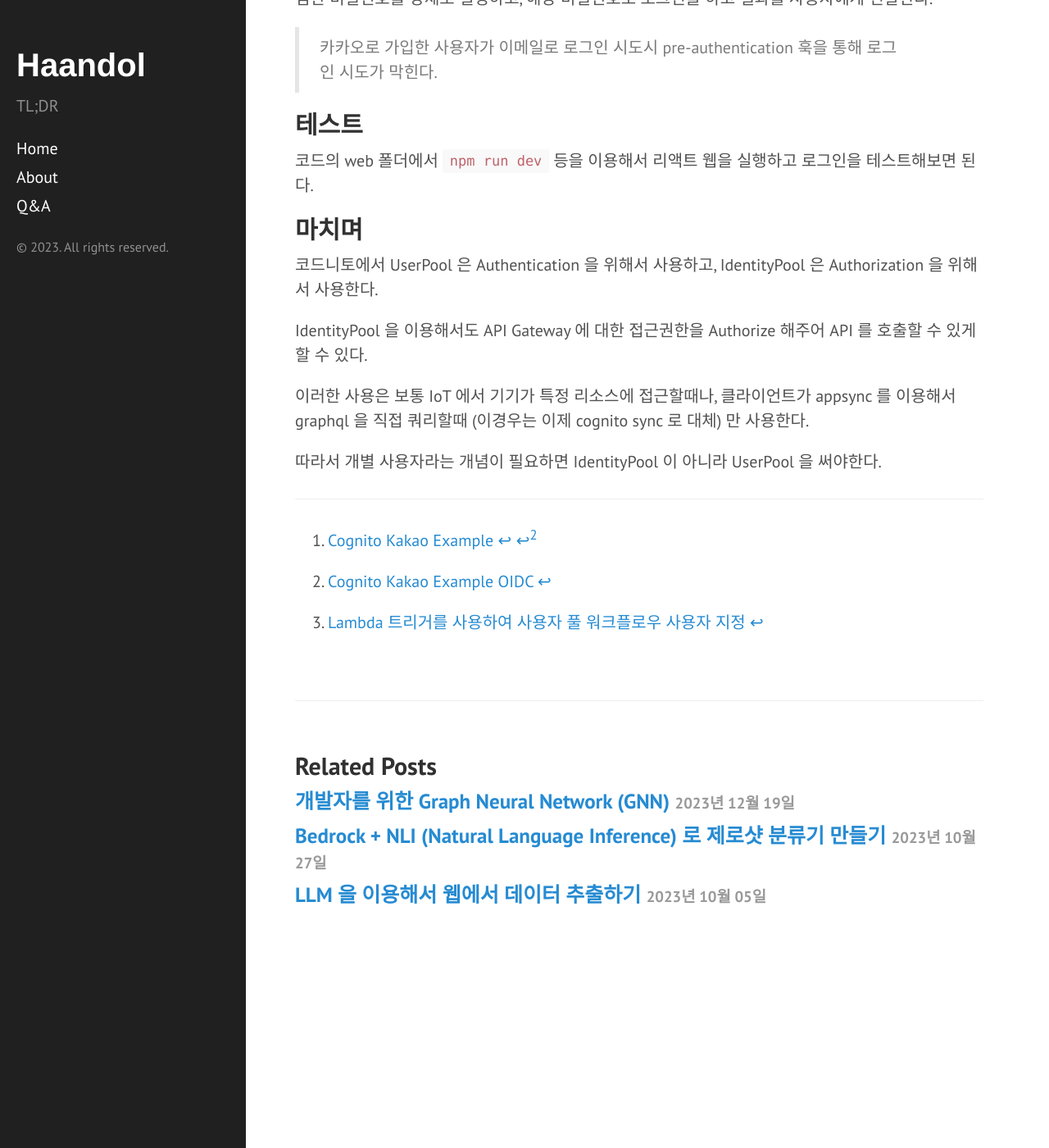
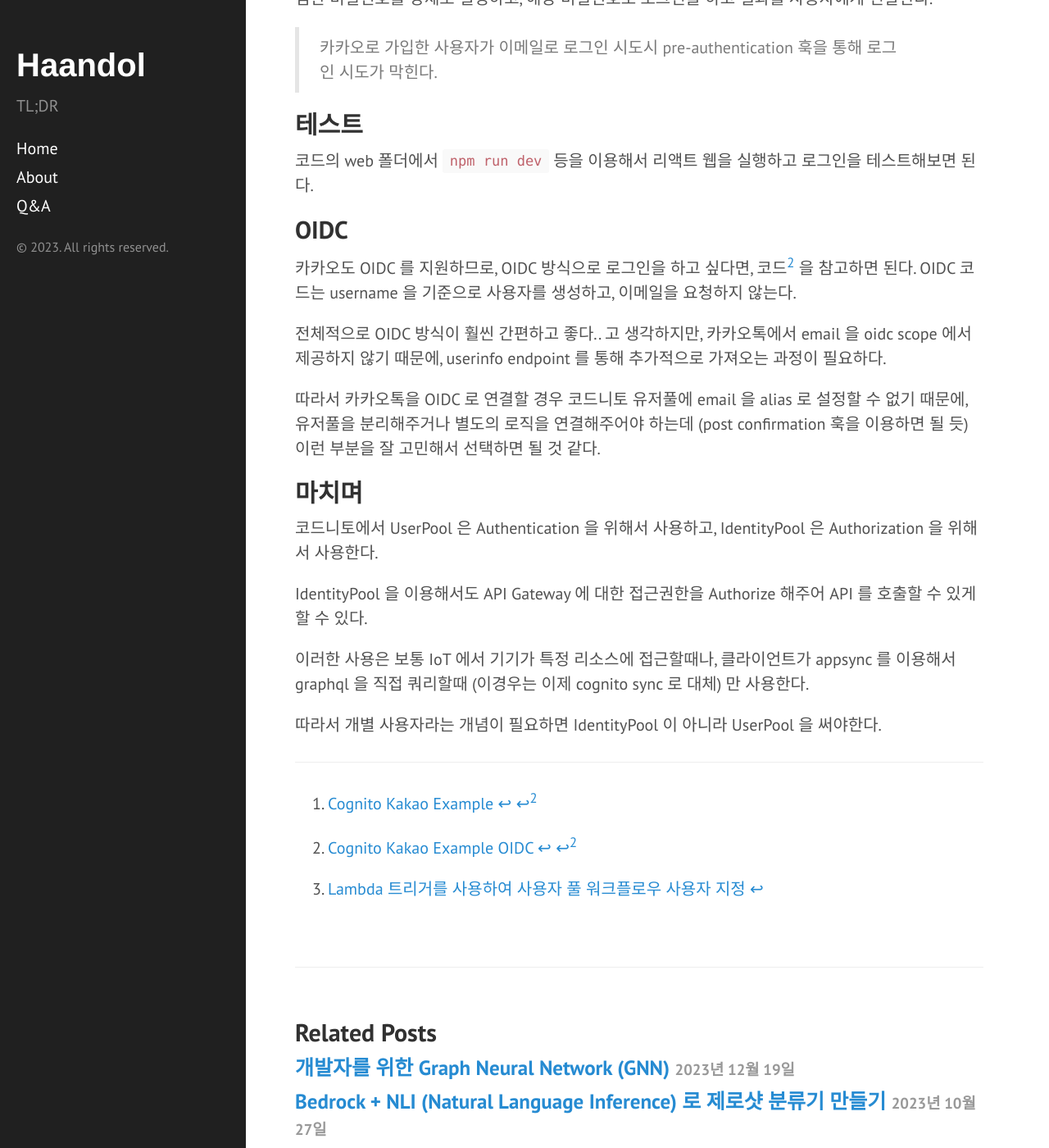
Before and after one commit to haandol/haandol.github.com, a Jekyll site: the page built from _posts/2021-01-31-cognito-kakao-login.md, in a window 1280 px wide and 1400 px high, scrolled down 3154 px. Shown: the whole window at 82% size. Built offline with Jekyll 4.4.1, drawn with Linux system fonts in a browser that asks for light colours; comment, search, counter and statistics services are not loaded.

Commit message:
update oidc section

```diff
--- a/_posts/2021-01-31-cognito-kakao-login.md
+++ b/_posts/2021-01-31-cognito-kakao-login.md
@@ -82,6 +82,14 @@ CDK 를 이용해서 코드를 배포하면 아래와 같은 리소스가 개인
 
 코드의 web 폴더에서 `npm run dev` 등을 이용해서 리액트 웹을 실행하고 로그인을 테스트해보면 된다.
 
+## OIDC
+
+카카오도 OIDC 를 지원하므로, OIDC 방식으로 로그인을 하고 싶다면, 코드[^3] 을 참고하면 된다. OIDC 코드는 username 을 기준으로 사용자를 생성하고, 이메일을 요청하지 않는다.
+
+전체적으로 OIDC 방식이 훨씬 간편하고 좋다.. 고 생각하지만, 카카오톡에서 email 을 oidc scope 에서 제공하지 않기 때문에, userinfo endpoint 를 통해 추가적으로 가져오는 과정이 필요하다.
+
+따라서 카카오톡을 OIDC 로 연결할 경우 코드니토 유저풀에 email 을 alias 로 설정할 수 없기 때문에, 유저풀을 분리해주거나 별도의 로직을 연결해주어야 하는데 (post confirmation 훅을 이용하면 될 듯) 이런 부분을 잘 고민해서 선택하면 될 것 같다.
+
 ## 마치며
 
 코드니토에서 UserPool 은 Authentication 을 위해서 사용하고, IdentityPool 은 Authorization 을 위해서 사용한다.
```
